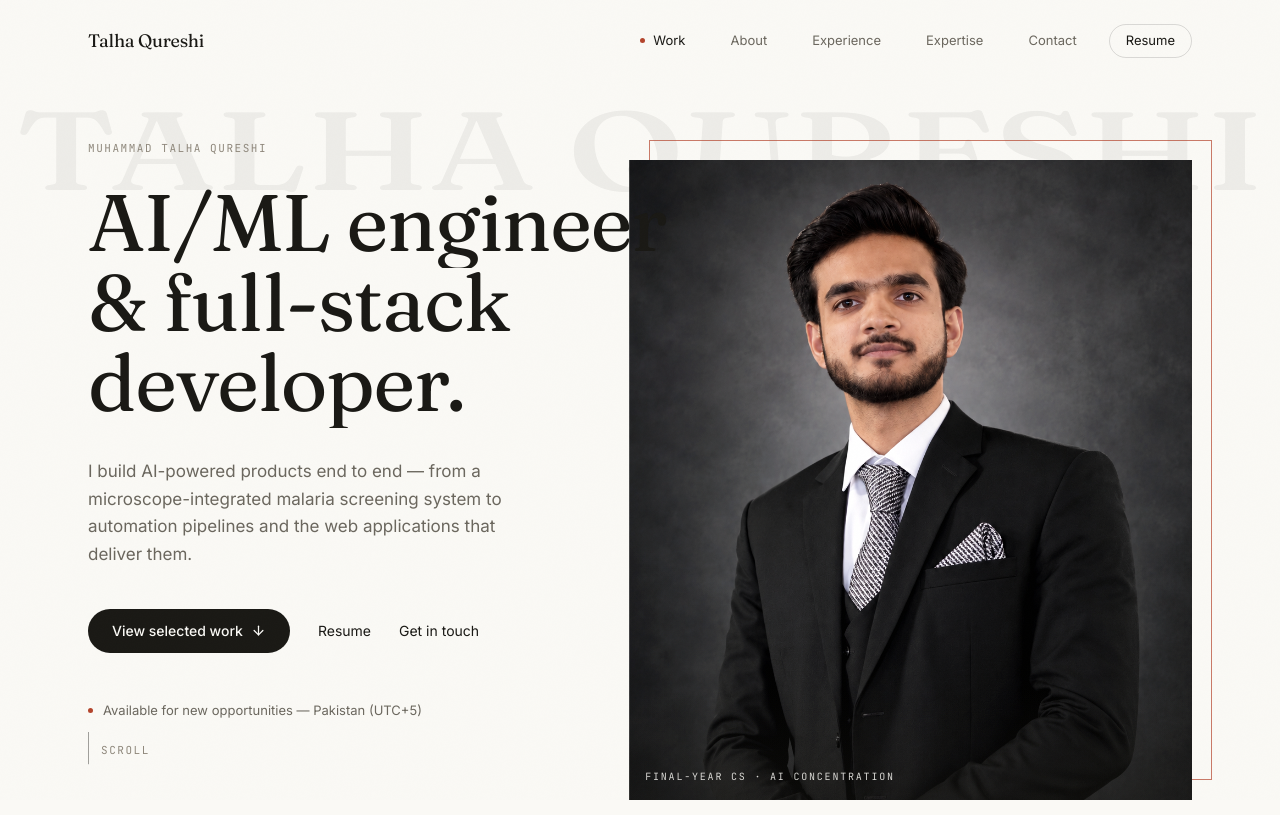
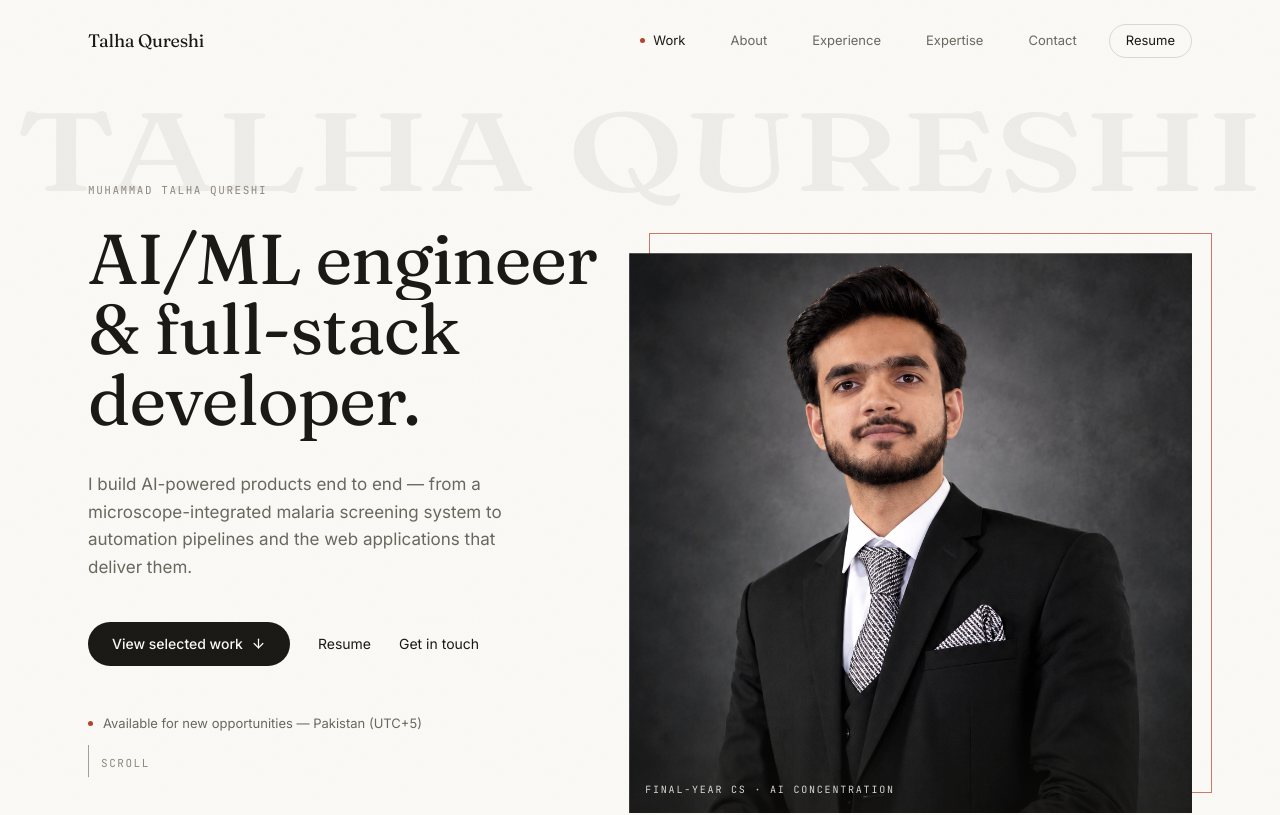
Before and after one commit to TalhaQureshi324/Portfolio, a Next.js app: page / in a window 1280 px wide. Shown: the top 815 px of the page. Built offline with nearby package versions, Linux system fonts and the light colour scheme.

Commit message:
fix(hero): restore readable composition — remove headline-under-portrait clipping, lower both text block and portrait top edge, keep ghost wordmark complete

```diff
--- a/components/sections/Hero.tsx
+++ b/components/sections/Hero.tsx
@@ -115,7 +115,7 @@ export default function Hero() {
           identity → headline → PORTRAIT → description → CTAs.
           Desktop: two columns, copy bottom-weighted against the
           portrait's optical center. */}
-      <div className="relative z-10 mx-auto flex max-w-6xl flex-col px-6 pt-28 md:pt-32 lg:min-h-screen lg:grid lg:grid-cols-[0.95fr_1.05fr] lg:items-end lg:gap-8 lg:pt-32">
+      <div className="relative z-10 mx-auto flex max-w-6xl flex-col px-6 pt-32 md:pt-36 lg:min-h-screen lg:grid lg:grid-cols-[0.95fr_1.05fr] lg:items-end lg:gap-8 lg:pt-44">
         {/* ── Left column: copy (recedes on scroll) ──
             [display:contents] on mobile lets its children interleave
             with the portrait via order; block restores transforms on lg. */}
@@ -129,7 +129,7 @@ export default function Hero() {
             </MaskedLine>
           </div>
 
-          <h1 className="order-2 mt-5 font-serif-display text-[2.9rem] leading-[1.03] text-ink sm:text-6xl lg:mt-6 lg:text-[4.6rem] xl:w-[114%] xl:max-w-none xl:text-[5rem]">
+          <h1 className="order-2 mt-5 font-serif-display text-[2.9rem] leading-[1.03] text-ink sm:text-6xl lg:mt-6 lg:text-[4.4rem]">
             <MaskedLine delay={0.15}>AI/ML engineer</MaskedLine>
             <MaskedLine delay={0.27}>&amp; full-stack</MaskedLine>
             <MaskedLine delay={0.39}>developer.</MaskedLine>
@@ -198,7 +198,7 @@ export default function Hero() {
           >
             <motion.figure
               style={reduce ? undefined : { x: portraitX, y: portraitY, scale: portraitScale }}
-              className="relative aspect-[3/4] w-full overflow-hidden lg:aspect-auto lg:h-[80vh] lg:min-h-[600px]"
+              className="relative aspect-[3/4] w-full overflow-hidden lg:aspect-auto lg:h-[70vh] lg:min-h-[540px]"
             >
               <Image
                 src={portrait}
```
